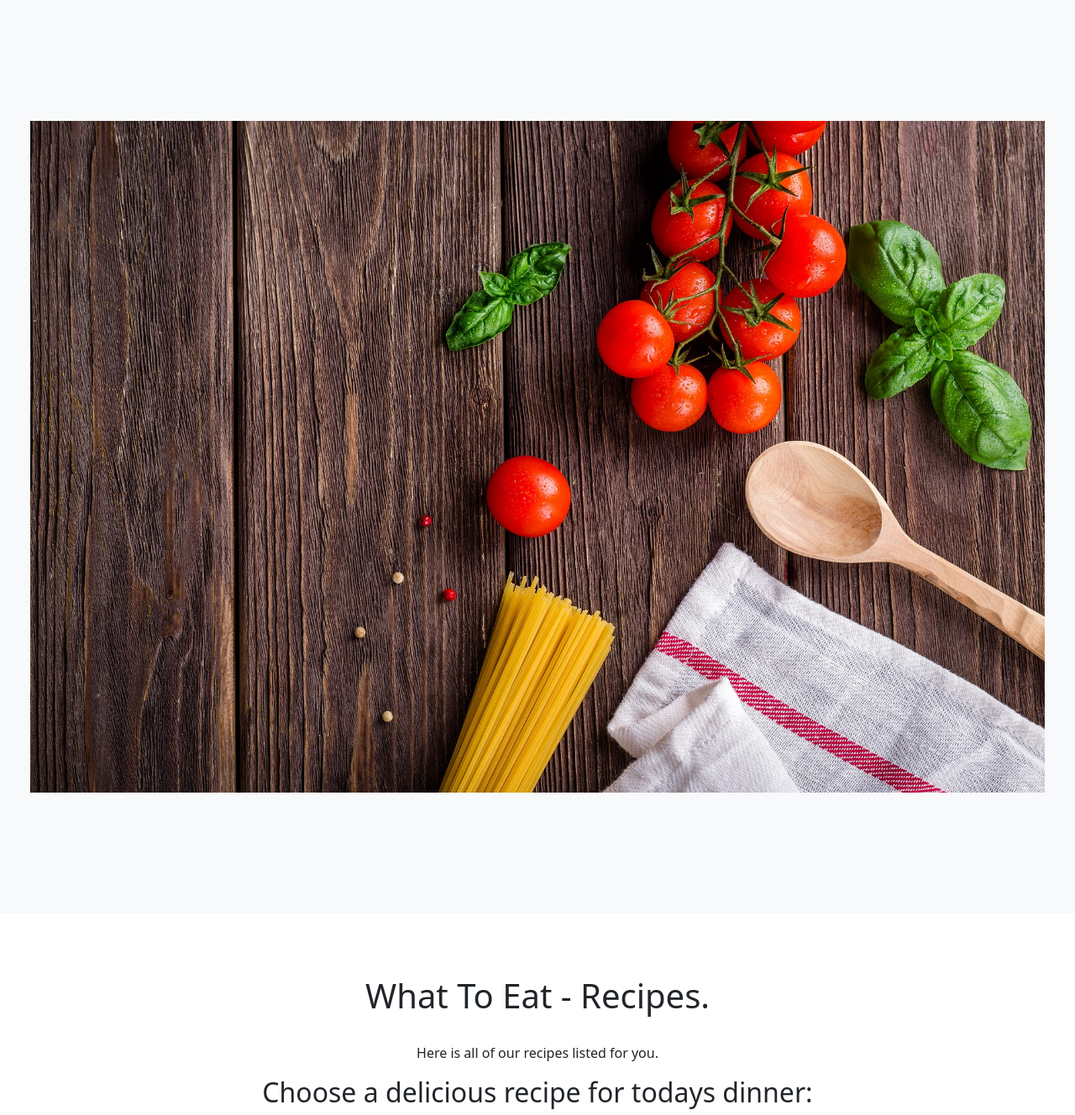
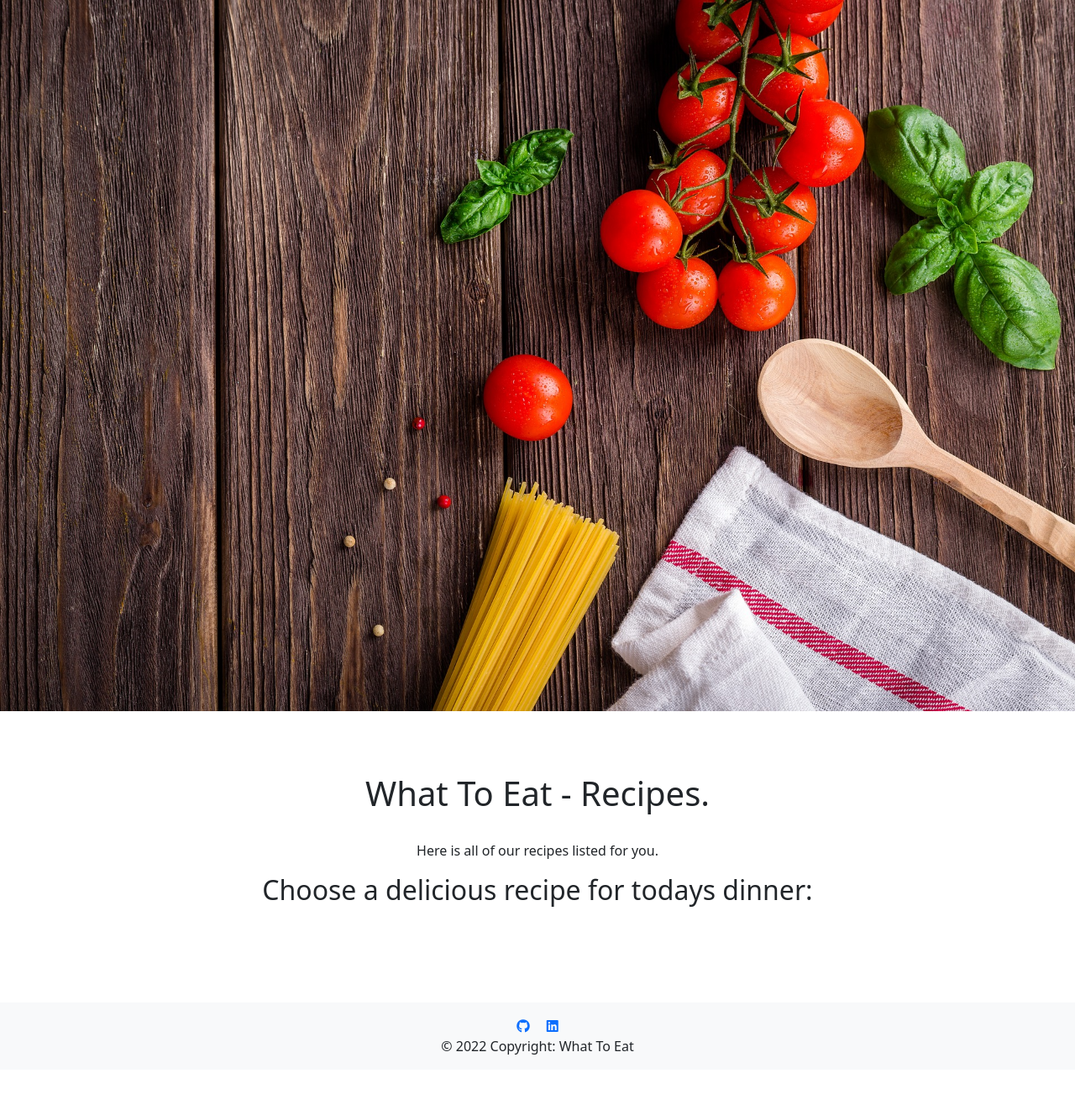
Before and after one commit to erikandersson96/portfolio-project-four, a Django app: page / in a window 1280 px wide. Shown: the part 64-1392 px from the top of the page at 84% size. After the commit the page ends 1320 px from the top, so only its background shows below. Run offline with Django 3.2, Linux system fonts and the light colour scheme; data that the repository does not hold is empty; some libraries are stand-ins or nearby versions.

Commit message:
delete container class for header_image

```diff
--- a/static/css/style.css
+++ b/static/css/style.css
@@ -15,7 +15,8 @@ body {
 
 /******************* Background image for the home page *******************/
 .header-image {
-
+    height: 100%;
+    width: 100%;
 }
 
 /******************* Add padding above text for welcome to What To Eat recipes home page *******************/
--- a/templates/home.html
+++ b/templates/home.html
@@ -8,10 +8,10 @@
 
 <!-- Add background image for home.html -->
 {% block header_image %}
-<header class="bg-light py-5">
-    <div class="container-fluid">
-        <div class="row px-4 py-5 my-5 text-center">
-            <img class="header-image img-fluid" src="{% static 'site_images/spaghetti-background.jpg' %}" alt="Spaghetti background image">
+<header class="bg-light">
+    <div>
+        <div class="row">
+            <img class="header-image" src="{% static 'site_images/spaghetti-background.jpg' %}" alt="Spaghetti background image">
         </div>
     </div>
 </header>
```
